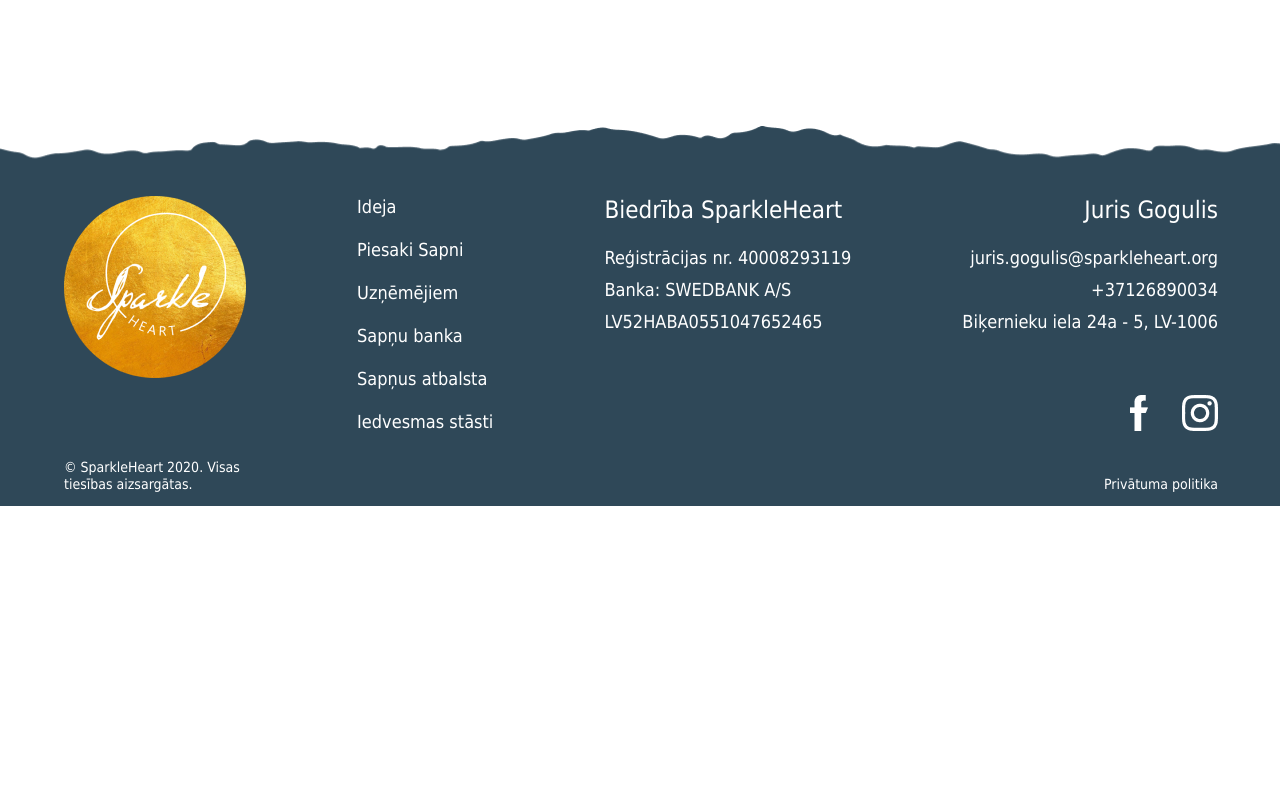
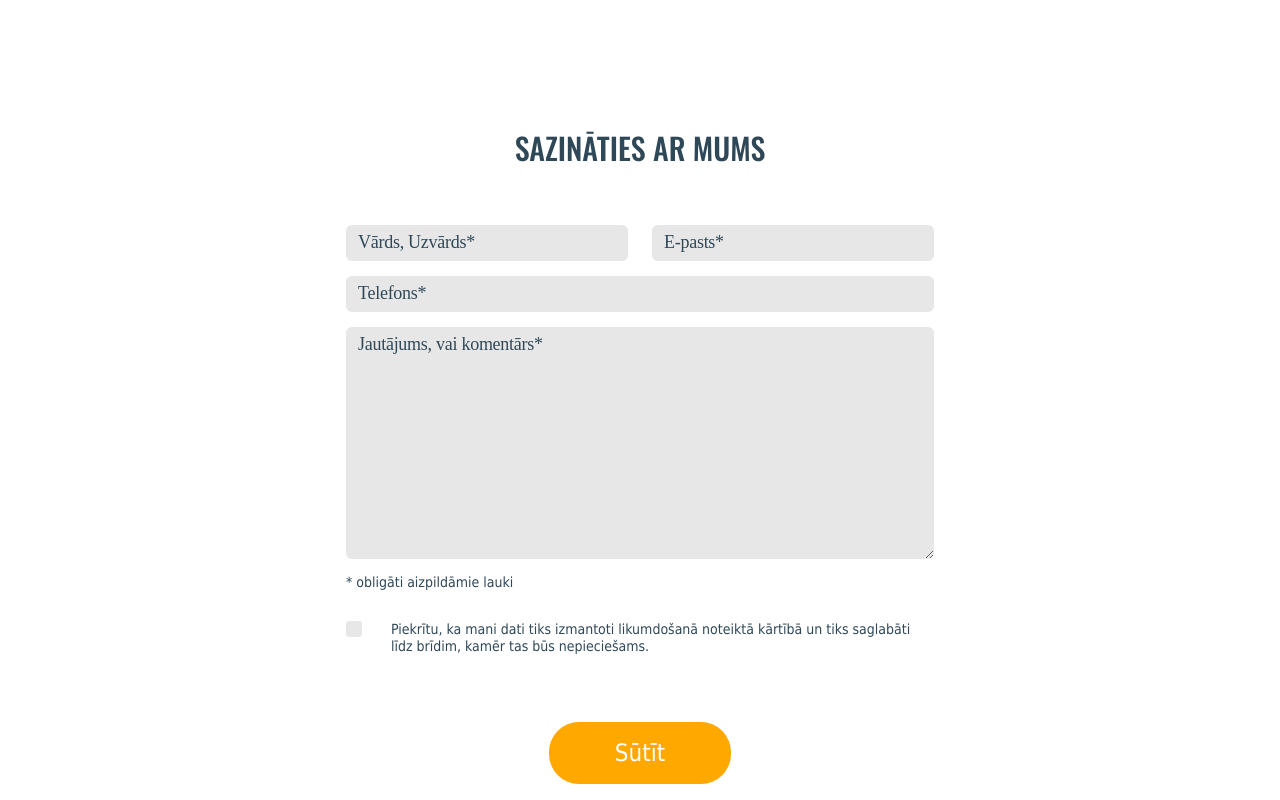
Before and after one commit to gorskag/Prakse_Gunita_Gorska, a plain HTML site: page index.html in a window 1280 px wide. Shown: the part 1900-2700 px from the top of the page. Before the commit the page ends 2406 px from the top, so only its background shows below. Drawn offline with nearby package versions, Linux system fonts and the light colour scheme; a web font is replaced by a local one.

Commit message:
commit on 'master'

```diff
--- a/assets/css/index.css
+++ b/assets/css/index.css
@@ -138,7 +138,7 @@
     object-fit: cover;
 }
 
-/* --- Buttons --- */
+/* --- Contact Sparkle --- */
 #contactSparkle > div.container-fluid, #contactSparkle > div > div.row > div{
     padding: 0;
 }
@@ -186,8 +186,122 @@
     color: #FFFFFF;
 }
 
+#contactSparkle > div > div.row > div > a:hover{
+    background: #ffda16;
+}
+
+#contactSparkle > div > div.row > div > a:active{
+    background: #ff8a00;
+}
+
 #contactSparkle > div > div.row > div.sapnotajiem{
     padding-bottom: 80px;
+}
+
+/* form */
+
+#contactSparkle > div > form{
+    margin: 0 20px;
+}
+
+#contactSparkle > div > form > h4{
+    margin-bottom: 30px;
+
+    font-family: Oswald;
+    text-transform: uppercase;
+
+    font-weight: 500;
+    font-size: 24px;
+    line-height: 36px;
+    text-align: center;
+
+    color: #2F4858;
+}
+
+#contactSparkle > div > form > div{
+    margin-bottom: 10px;
+}
+
+#contactSparkle > div > form > div > input, #contactSparkle > div > form > div > textarea{
+    background-color: rgba(196, 196, 196, 0.4);
+    border-radius: 6px;
+    border: 0;
+}
+
+#contactSparkle > div > form > div > input::placeholder, #contactSparkle > div > form > div > textarea::placeholder{
+    font-family: Montserrat;
+    font-weight: normal;
+
+    font-size: 14px;
+    line-height: 17px;
+
+    letter-spacing: -0.015em;
+
+    color: #2F4858;
+}
+
+#contactSparkle > div > form > div > textarea{
+    height: 150px;
+}
+
+#contactSparkle > div > form > div > div.form-text{
+    margin-top: 10px;
+
+    font-weight: normal;
+    font-size: 12px;
+    line-height: 15px;
+
+    color: #2F4858;
+}
+
+#contactSparkle > div > form > div > div.form-check > input{
+    margin-top: 0;
+
+    background: #E7E7E7;
+    border: 0;
+    border-radius: 3px;
+}
+
+
+#contactSparkle > div > form > div > div.form-check > label{
+    margin-left: 17px;
+    margin-bottom: 50px;
+
+    font-weight: normal;
+    font-size: 12px;
+    line-height: 15px;
+
+    color: #2F4858;
+}
+
+#contactSparkle > div > form > div.submitArea{
+    margin-bottom: 150px;
+
+    display: flex;
+    justify-content: center;
+}
+
+#contactSparkle > div > form > div > button.btn{
+    width: 140px;
+    height: 48px;
+
+    border-radius: 30px;
+
+    font-weight: 500;
+    font-size: 18px;
+    line-height: 22px;
+    text-align: center;
+
+    background: #FFA800;
+    color: #FFFFFF;
+}
+
+#contactSparkle > div > form > div > button.btn:hover{
+    background: #ffda16;
+}
+
+#contactSparkle > div > form > div > button.btn:active{
+    background: #ff8a00;
 }
 
 /* --- Tablet --- */
@@ -204,6 +318,52 @@
     #contactSparkle > div > div.row > div.sapnotajiem{
         padding-bottom: 0px;
     }
+
+    #contactSparkle > div > form{
+        margin: 0 80px;
+    }
+
+    #contactSparkle > div > form > h4{
+        margin-bottom: 60px;
+
+        font-size: 30px;
+        line-height: 44px;
+    }
+
+    #contactSparkle > div > form > div{
+        margin-bottom: 15px;
+    }
+
+    #contactSparkle > div > form > div > input::placeholder, #contactSparkle > div > form > div > textarea::placeholder{
+        font-size: 18px;
+        line-height: 22px;
+    }
+
+    #contactSparkle > div > form > div > textarea{
+        height: 230px;
+    }
+
+    #contactSparkle > div > form > div > div.form-text{
+        margin-top: 15px;
+
+        font-size: 14px;
+        line-height: 17px;
+    }
+
+    #contactSparkle > div > form > div > div.form-check > label{
+        margin-left: 25px;
+
+        font-size: 14px;
+        line-height: 17px;
+    }
+
+    #contactSparkle > div > form > div > button.btn{
+        width: 182px;
+        height: 62px;
+
+        font-size: 24px;
+        line-height: 29px;
+    }
 }
 
 /* --- Desktop --- */
@@ -217,21 +377,28 @@
         font-size: 24px;
         line-height: 36px;
     }
-}
 
-/* --- Form --- */
+    #contactSparkle > div > form{
+        margin: 0 auto;
 
+        max-width: 612px;
+    }
 
-/* --- Tablet --- */
+    #contactSparkle > div > form > h4{
+        margin-bottom: 55px;
+    }
 
-@media screen and (min-width: 768px){
+    #contactSparkle > div > form > div > textarea{
+        height: 232px;
+    }
 
-}
+    #contactSparkle > div > form > div > div.form-text{
+        margin-bottom: 15px;
+    }
 
-/* --- Desktop --- */
-
-@media screen and (min-width: 992px){
-
+    #contactSparkle > div > form > div > div.form-check > label{
+        margin-left: 21px;
+    }
 }
 
 /* --- Sponsors --- */
--- a/index.html
+++ b/index.html
@@ -105,6 +105,32 @@
                 <a class="btn mx-auto">Uzņēmējiem</a>
             </div>
         </div>
+
+        <form class="row">
+            <h4>Sazināties ar mums</h4>
+            <div class="col-md-6">
+                <input type="text" class="form-control" placeholder="Vārds, Uzvārds*">
+            </div>
+            <div class="col-md-6">
+                <input type="text" class="form-control" placeholder="E-pasts*">
+            </div>
+            <div class="col-12">
+                <input type="text" class="form-control" placeholder="Telefons*">
+            </div>
+            <div class="col-12">
+                <textarea class="form-control" placeholder="Jautājums, vai komentārs*"></textarea>
+                <div class="form-text">* obligāti aizpildāmie lauki</div>
+            </div>
+            <div class="col-12">
+                <div class="form-check">
+                    <input class="form-check-input" type="checkbox" id="formCheck">
+                    <label class="form-check-label" for="formCheck">Piekrītu, ka mani dati tiks izmantoti likumdošanā noteiktā kārtībā un tiks saglabāti līdz brīdim, kamēr tas būs nepieciešams.</label>
+                </div>
+            </div>
+            <div class="col-12 submitArea">
+                <button class="btn" type="submit">Sūtīt</button>
+            </div>
+        </form>
     </div>
 </section>
 
```
Also changed, not shown: assets/img/Subtract2.png (deleted), assets/img/sponsorsDesktop.png (renamed from assets/img/Subtract.png), assets/img/sponsorsMobile.png (added), assets/img/sponsorsTablet.png (added).
